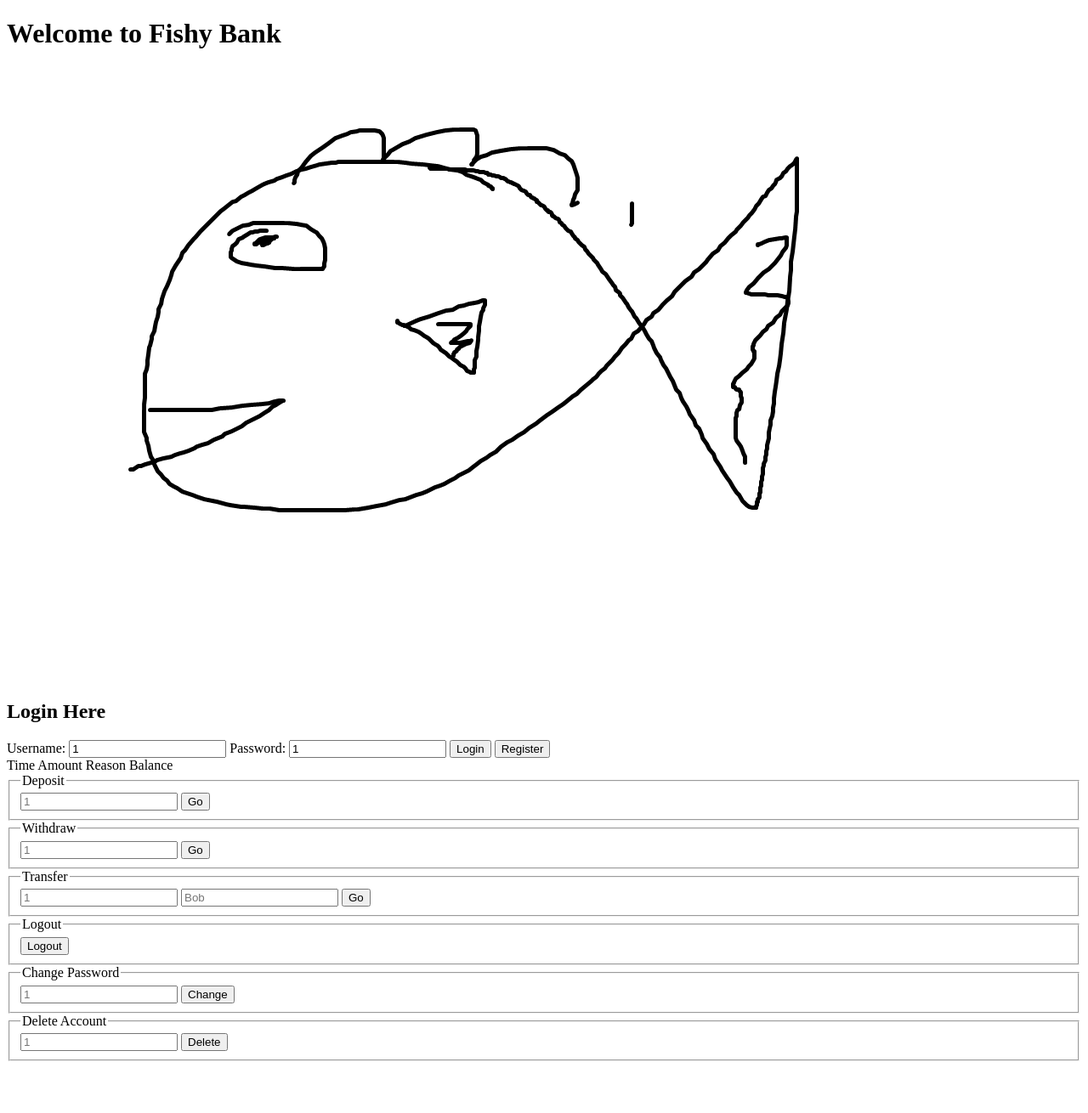
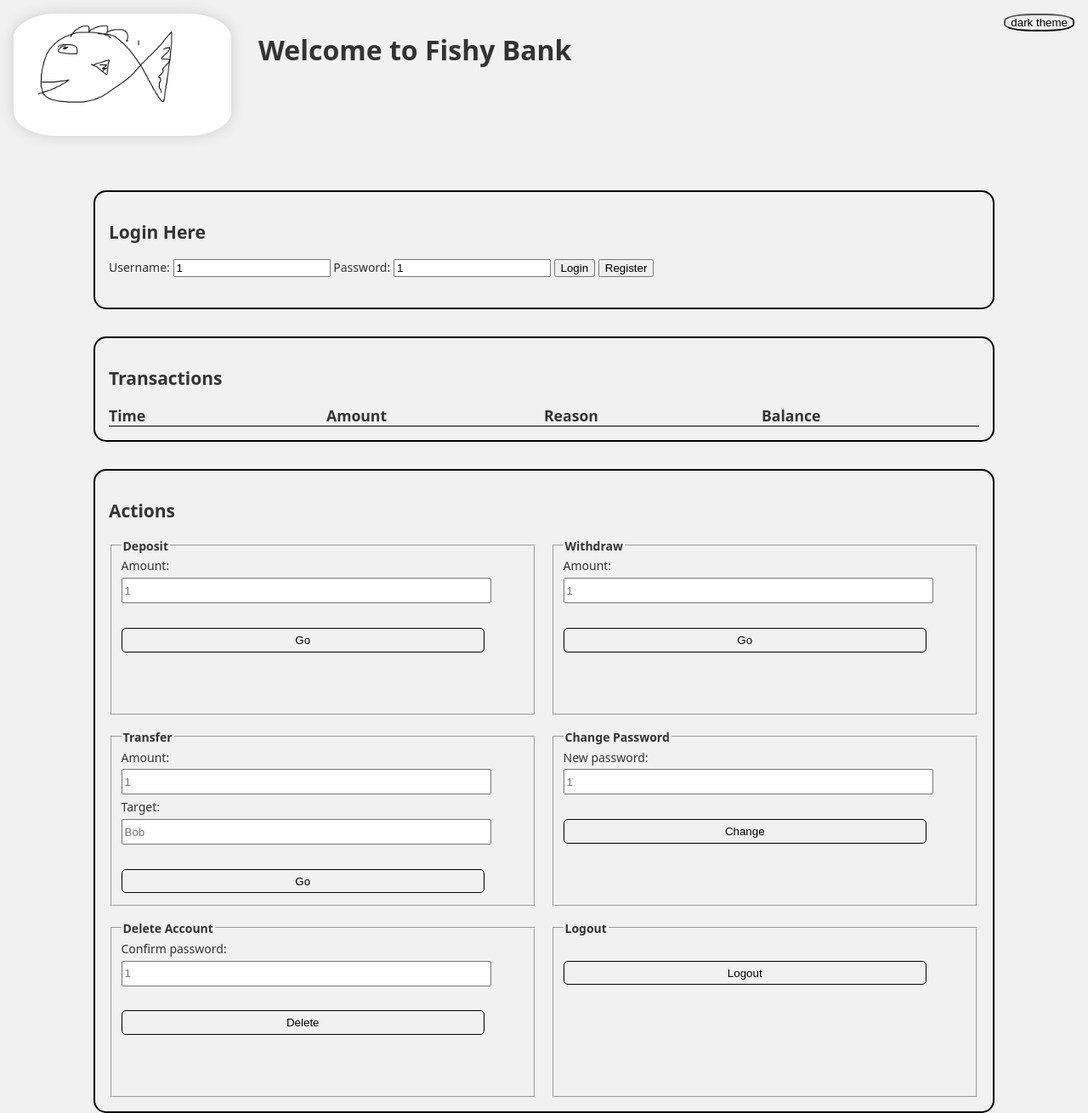
Before and after one commit to C20H12/banking-assignment-python, a plain HTML site: page front/index.html in a window 1280 px wide. Shown: the whole page at 85% size. Before the commit the page ends 1257 px from the top, so only its background shows below. Drawn offline with Linux system fonts and the light colour scheme.

Commit message:
css and html structure

```diff
--- a/front/index.css
+++ b/front/index.css
@@ -0,0 +1,99 @@
+body {
+  font-family: system-ui, -apple-system, BlinkMacSystemFont, 'Segoe UI', Roboto, Oxygen, Ubuntu, Cantarell, 'Open Sans', 'Helvetica Neue', sans-serif;
+  font-size: 14px;
+  background-color: var(--light-background);
+  color: var(--light-text);
+  margin: 0;
+  padding: 0;
+  --light-text: #333;
+  --light-background: #f1f1f1;
+  --dark-text: #dfd4ff;
+  --dark-background: #3e3939;
+}
+body.dark {
+  background-color: var(--dark-background);
+  color: var(--dark-text);
+}
+
+
+.banner {
+  height: 10rem;
+  padding: 1rem;
+}
+
+.banner img {
+  height: 90%;
+  float: left;
+  border-radius: 20%;
+  box-shadow: 0 0 15px #ccc;
+}
+.banner h1 {
+  display: inline-block;
+  font-size: 2rem;
+  vertical-align: middle;
+  margin-left: 2rem;
+}
+.banner button {
+  float: right;
+  border-radius: 40%;
+}
+
+.area {
+  border: 2px solid black;
+  border-radius: 15px;
+  margin: 2rem auto;
+  width: 80vw;
+  padding: 1rem;
+}
+
+.login output {
+  font-size: 1.1rem;
+  display: inline-block;
+  margin: .5rem 0;
+  color: #8c0000;
+}
+
+.transactions > .header, #transac-logs > .row {
+  display: grid;
+  grid-template-columns: 1fr 1fr 1fr 1fr;
+  font-size: 1.1rem;
+}
+.transactions > .header {
+  font-weight: bold;
+  border-bottom: 1px solid black;
+}
+
+.actions > .action-areas {
+  display: grid;
+  grid-template-columns: 1fr 1fr;
+  grid-template-rows: 1fr 1fr 1fr;
+  gap: 1rem
+}
+.action-areas legend {
+  font-weight: bold;
+}
+.action-areas :is(input, button) {
+  width: 90%;
+  margin: .3rem auto;
+  height: 1.5rem;
+}
+.action-areas label {
+  float: left;
+  width: 200px;
+}
+.action-areas output {
+  display: inline-block;
+  width: 100%;
+  font-weight: bold;
+  color: #8c0000;
+}
+.action-areas button {
+  background-color: #f1f1f1;
+  border: 1px solid black;
+  border-radius: 5px;
+  cursor: pointer;
+  height: 1.8rem;
+}
+.action-areas button:hover {
+  background-color: #c1bfbf;
+}
--- a/front/index.html
+++ b/front/index.html
@@ -12,8 +12,13 @@
   <script src="./index.js" defer></script>
 </head>
 <body>
+  <div class="banner">
+    <img src="./fish.png" alt="fish">
     <h1>Welcome to Fishy Bank</h1>
-  <img src="./fish.png" alt="fish">
+    <button onclick="document.body.classList.toggle('dark')">dark theme</button>
+  </div>
+
+  <div class="login area">
     <h2>Login Here</h2>
 
     <div id="form">
@@ -25,54 +30,71 @@
       <button value="register" data-login-form-btn>Register</button>
     </div>
 
-  <output id="output-message"></output>
+    <output id="login-output-message"></output>
+  </div>
 
-  <div id="transac-log-area">
+  <div class="transactions area">
+    <h2>Transactions</h2>
+
     <div class="header">
       <span>Time</span>
       <span>Amount</span>
       <span>Reason</span>
       <span>Balance</span>
     </div>
+    <div id="transac-logs">
+    </div>
   </div>
 
-  <div class="actions">
+
+  <div class="actions area">
+    <h2>Actions</h2>
+
+    <div class="action-areas">
       <fieldset data-action-area>
         <legend>Deposit</legend>
+        <label for="deposit-amount">Amount: </label>
         <input type="number" placeholder="1" id="deposit-amount" data-action-input-field>
         <output></output>
         <button value="deposit">Go</button>
       </fieldset>
       <fieldset data-action-area>
         <legend>Withdraw</legend>
+        <label for="withdraw-amount">Amount: </label>
         <input type="number" placeholder="1" id="withdraw-amount" data-action-input-field>
         <output></output>
         <button value="withdraw">Go</button>
       </fieldset>
       <fieldset data-action-area>
         <legend>Transfer</legend>
+        <label for="transfer-amount">Amount: </label>
         <input type="number" placeholder="1" id="transfer-amount" data-action-input-field>
+        <label for="transfer-target">Target: </label>
         <input type="text" placeholder="Bob" id="transfer-target" data-action-input-field>
         <output></output>
         <button value="transfer">Go</button>
       </fieldset>
       <fieldset data-action-area>
-      <legend>Logout</legend>
-      <output></output>
-      <button value="logout">Logout</button>
-    </fieldset>
-    <fieldset data-action-area>
         <legend>Change Password</legend>
-      <input type="number" placeholder="1" id="change-passord-new" data-action-input-field>
+        <label for="change-password-new">New password: </label>
+        <input type="number" placeholder="1" id="change-password-new" data-action-input-field>
         <output></output>
         <button value="change-pass">Change</button>
       </fieldset>
       <fieldset data-action-area>
         <legend>Delete Account</legend>
+        <label for="delete-password-confirm">Confirm password: </label>
         <input type="number" placeholder="1" id="delete-password-confirm" data-action-input-field>
         <output></output>
         <button value="delete">Delete</button>
       </fieldset>
+
+      <fieldset>
+        <legend>Logout</legend>
+        <output></output>
+        <button id="logout-btn">Logout</button>
+      </fieldset>
+    </div>
   </div>
 
 </body>
```
Lines whose indentation alone changed are shown as unchanged.
